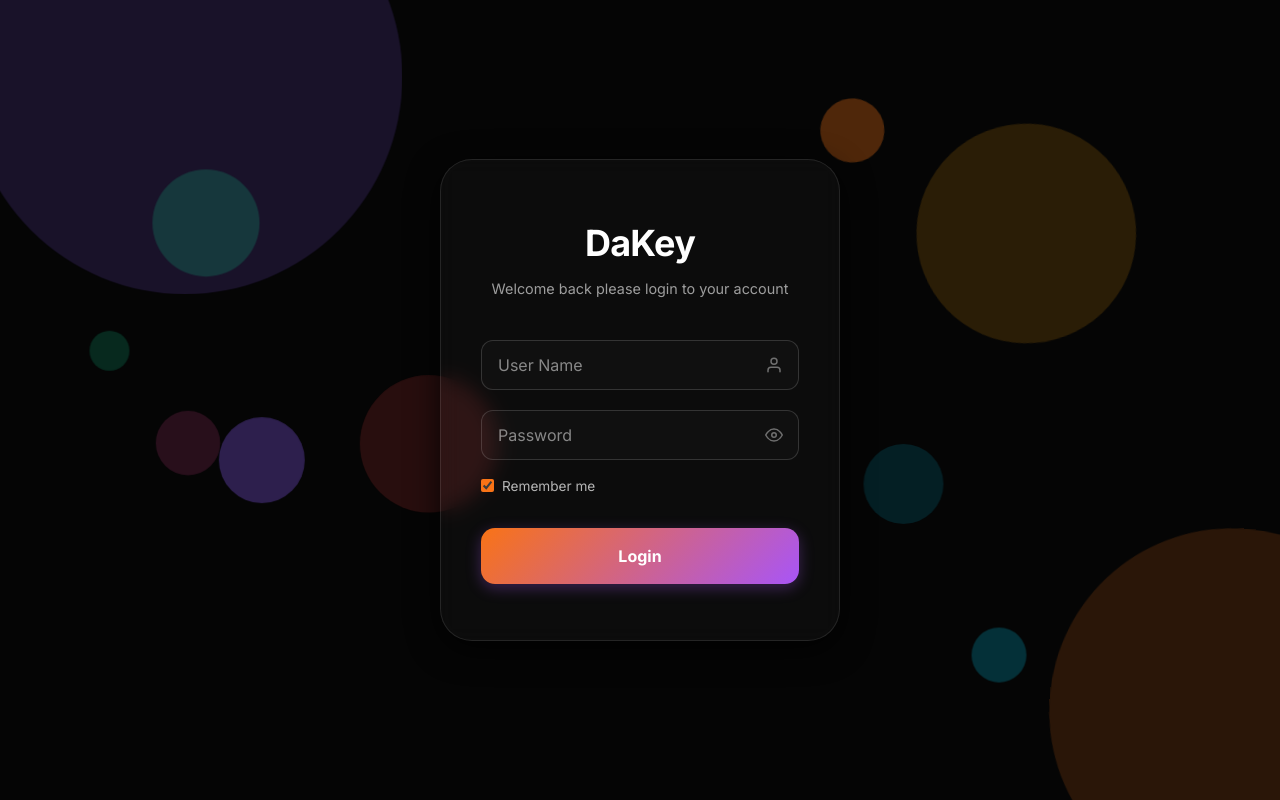
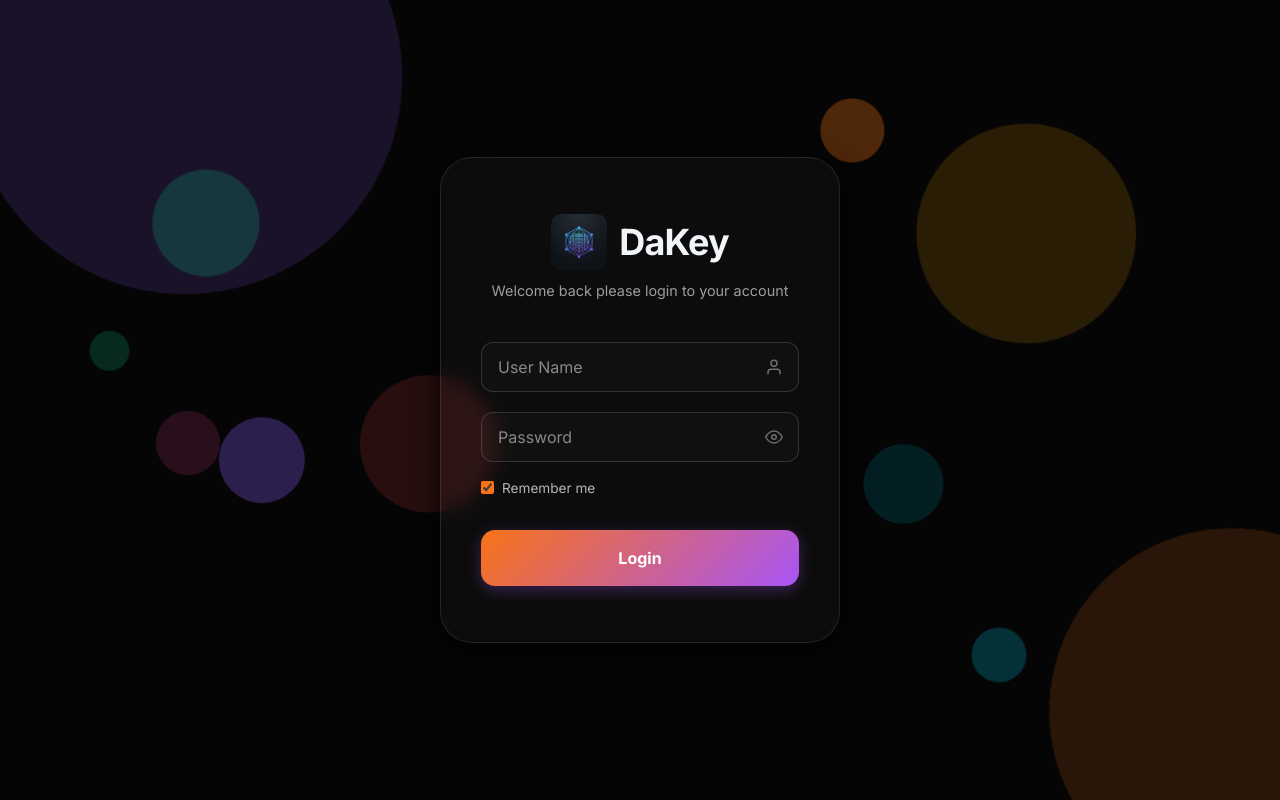
Before and after one commit to kimookpong/dakey, a Next.js app: page /login in a window 1280 px wide. Built offline with nearby package versions, Linux system fonts and the light colour scheme.

Commit message:
Update page.tsx

```diff
--- a/app/login/page.tsx
+++ b/app/login/page.tsx
@@ -6,7 +6,19 @@ import { useRouter } from "next/navigation";
 // ---- Icons ----
 const Icons = {
   User: () => (
-    <svg width="18" height="18" viewBox="0 0 24 24" fill="none" stroke="currentColor" strokeWidth="2" strokeLinecap="round" strokeLinejoin="round"><path d="M20 21v-2a4 4 0 0 0-4-4H8a4 4 0 0 0-4 4v2" /><circle cx="12" cy="7" r="4" /></svg>
+    <svg
+      width="18"
+      height="18"
+      viewBox="0 0 24 24"
+      fill="none"
+      stroke="currentColor"
+      strokeWidth="2"
+      strokeLinecap="round"
+      strokeLinejoin="round"
+    >
+      <path d="M20 21v-2a4 4 0 0 0-4-4H8a4 4 0 0 0-4 4v2" />
+      <circle cx="12" cy="7" r="4" />
+    </svg>
   ),
 };
 
@@ -48,21 +60,65 @@ export default function LoginPage() {
         position: "relative",
       }}
     >
-
-
-      <div className="glass-card" style={{
-        width: "100%", maxWidth: "400px",
+      <div
+        className="glass-card"
+        style={{
+          width: "100%",
+          maxWidth: "400px",
           borderRadius: "32px",
           padding: "3.5rem 2.5rem",
           position: "relative",
           textAlign: "center",
-      }}>
+        }}
+      >
         {/* Header */}
         <div style={{ marginBottom: "2.5rem" }}>
-          <h1 style={{ fontSize: "2.25rem", fontWeight: 800, margin: "0 0 0.5rem", color: "white", letterSpacing: "-0.02em" }}>
+          <div
+            style={{
+              display: "flex",
+              alignItems: "center",
+              gap: "12px",
+              justifyContent: "center",
+              paddingBottom: "10px",
+            }}
+          >
+            <div
+              style={{
+                width: "56px",
+                height: "56px",
+                background: "rgba(59,130,246,0.1)",
+                borderRadius: "10px",
+                display: "flex",
+                alignItems: "center",
+                justifyContent: "center",
+                overflow: "hidden",
+              }}
+            >
+              <img
+                src="/logo.png"
+                alt="Logo"
+                style={{ width: "100%", height: "100%", objectFit: "cover" }}
+              />
+            </div>
+            <h1
+              style={{
+                fontSize: "2.25rem",
+                fontWeight: 800,
+                margin: 0,
+                letterSpacing: "-0.025em",
+              }}
+            >
               DaKey
             </h1>
-          <p style={{ color: "rgba(255,255,255,0.6)", fontSize: "0.9rem", margin: 0 }}>
+          </div>
+
+          <p
+            style={{
+              color: "rgba(255,255,255,0.6)",
+              fontSize: "0.9rem",
+              margin: 0,
+            }}
+          >
             Welcome back please login to your account
           </p>
         </div>
@@ -80,7 +136,15 @@ export default function LoginPage() {
               className="glass-input"
               style={{ width: "100%", paddingRight: "3rem" }}
             />
-            <div style={{ position: "absolute", right: "1rem", top: "50%", transform: "translateY(-50%)", color: "rgba(255,255,255,0.4)" }}>
+            <div
+              style={{
+                position: "absolute",
+                right: "1rem",
+                top: "50%",
+                transform: "translateY(-50%)",
+                color: "rgba(255,255,255,0.4)",
+              }}
+            >
               <Icons.User />
             </div>
           </div>
@@ -97,26 +161,84 @@ export default function LoginPage() {
               className="glass-input"
               style={{ width: "100%", paddingRight: "3rem" }}
             />
-            <div style={{ position: "absolute", right: "1rem", top: "50%", transform: "translateY(-50%)", color: "rgba(255,255,255,0.4)" }}>
-              <svg width="18" height="18" viewBox="0 0 24 24" fill="none" stroke="currentColor" strokeWidth="2" strokeLinecap="round" strokeLinejoin="round"><path d="M1 12s4-8 11-8 11 8 11 8-4 8-11 8-11-8-11-8z" /><circle cx="12" cy="12" r="3" /></svg>
+            <div
+              style={{
+                position: "absolute",
+                right: "1rem",
+                top: "50%",
+                transform: "translateY(-50%)",
+                color: "rgba(255,255,255,0.4)",
+              }}
+            >
+              <svg
+                width="18"
+                height="18"
+                viewBox="0 0 24 24"
+                fill="none"
+                stroke="currentColor"
+                strokeWidth="2"
+                strokeLinecap="round"
+                strokeLinejoin="round"
+              >
+                <path d="M1 12s4-8 11-8 11 8 11 8-4 8-11 8-11-8-11-8z" />
+                <circle cx="12" cy="12" r="3" />
+              </svg>
             </div>
           </div>
 
-          <div style={{ display: "flex", alignItems: "center", justifyContent: "space-between", marginBottom: "2rem" }}>
-            <label style={{ display: "flex", alignItems: "center", gap: "8px", cursor: "pointer", fontSize: "0.85rem", color: "rgba(255,255,255,0.7)" }}>
-              <input type="checkbox" style={{ accentColor: "#f97316" }} defaultChecked /> Remember me
+          <div
+            style={{
+              display: "flex",
+              alignItems: "center",
+              justifyContent: "space-between",
+              marginBottom: "2rem",
+            }}
+          >
+            <label
+              style={{
+                display: "flex",
+                alignItems: "center",
+                gap: "8px",
+                cursor: "pointer",
+                fontSize: "0.85rem",
+                color: "rgba(255,255,255,0.7)",
+              }}
+            >
+              <input
+                type="checkbox"
+                style={{ accentColor: "#f97316" }}
+                defaultChecked
+              />{" "}
+              Remember me
             </label>
           </div>
 
           {error && (
-            <div style={{
-              background: "rgba(239,68,68,0.1)", border: "1px solid rgba(239,68,68,0.3)",
-              borderRadius: "12px", padding: "0.75rem 1rem",
-              color: "#fca5a5", fontSize: "0.85rem", marginBottom: "1.5rem",
-              display: "flex", alignItems: "center", gap: "0.5rem",
-            }}>
-              <svg width="16" height="16" viewBox="0 0 24 24" fill="none" stroke="currentColor" strokeWidth="2">
-                <circle cx="12" cy="12" r="10" /><line x1="12" y1="8" x2="12" y2="12" /><line x1="12" y1="16" x2="12.01" y2="16" />
+            <div
+              style={{
+                background: "rgba(239,68,68,0.1)",
+                border: "1px solid rgba(239,68,68,0.3)",
+                borderRadius: "12px",
+                padding: "0.75rem 1rem",
+                color: "#fca5a5",
+                fontSize: "0.85rem",
+                marginBottom: "1.5rem",
+                display: "flex",
+                alignItems: "center",
+                gap: "0.5rem",
+              }}
+            >
+              <svg
+                width="16"
+                height="16"
+                viewBox="0 0 24 24"
+                fill="none"
+                stroke="currentColor"
+                strokeWidth="2"
+              >
+                <circle cx="12" cy="12" r="10" />
+                <line x1="12" y1="8" x2="12" y2="12" />
+                <line x1="12" y1="16" x2="12.01" y2="16" />
               </svg>
               {error}
             </div>
@@ -128,14 +250,15 @@ export default function LoginPage() {
             disabled={loading}
             className="btn-gradient"
             style={{
-              width: "100%", padding: "1rem",
+              width: "100%",
+              padding: "1rem",
               borderRadius: "14px",
-              fontSize: "1rem", opacity: loading ? 0.7 : 1,
+              fontSize: "1rem",
+              opacity: loading ? 0.7 : 1,
             }}
           >
             {loading ? "Signing in..." : "Login"}
           </button>
-
         </form>
       </div>
     </div>
```
Lines whose indentation alone changed are shown as unchanged.
